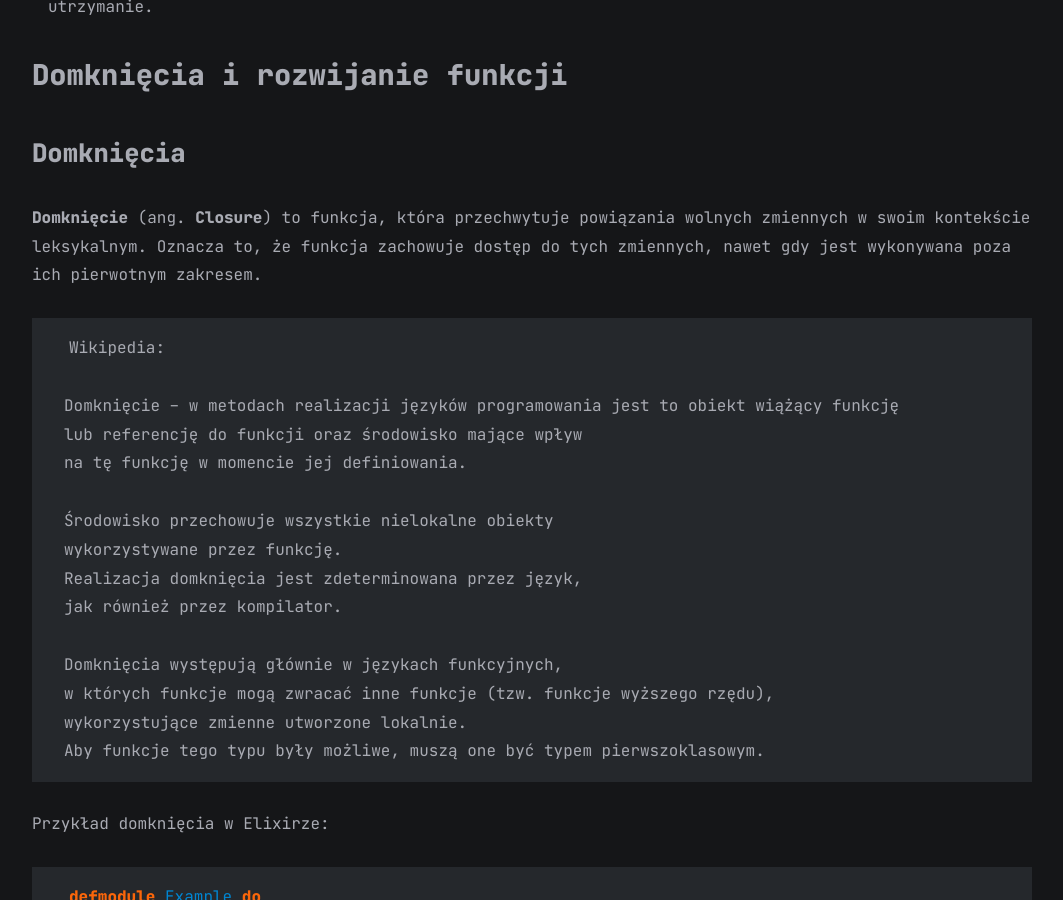
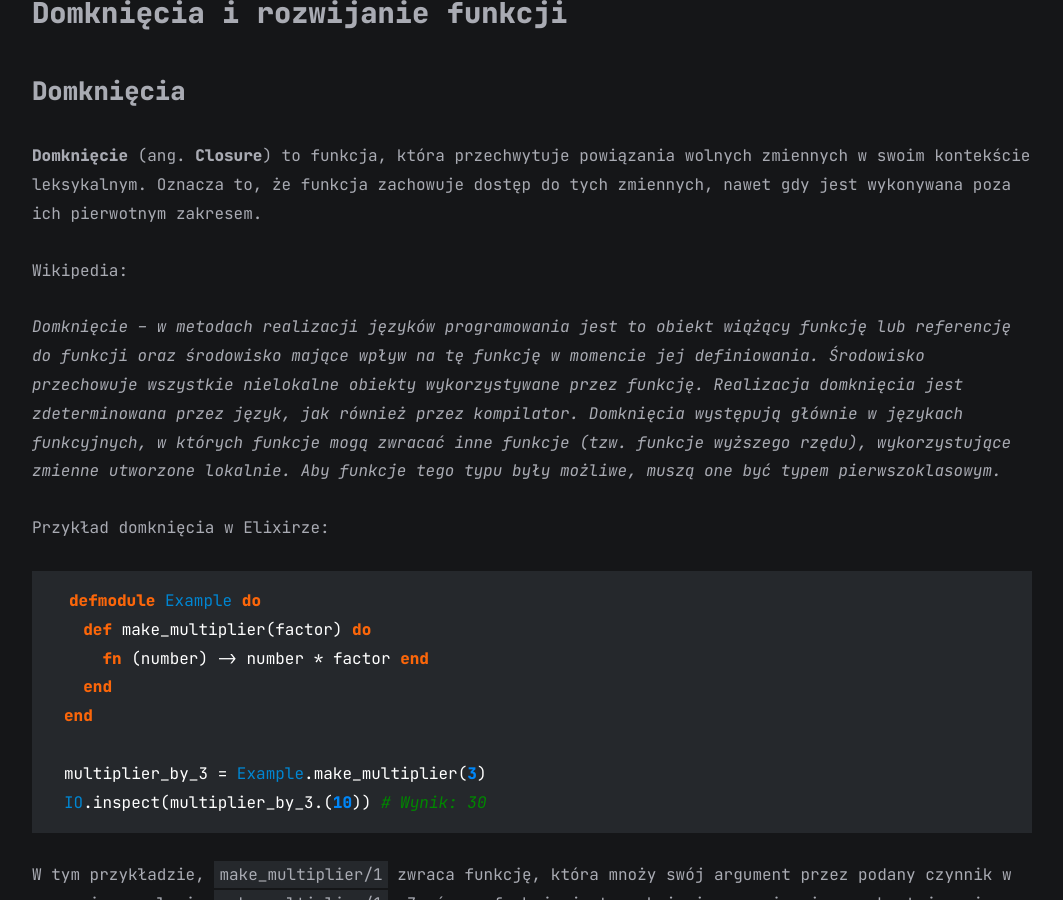
Before and after one commit to mikelogaciuk/mikelogaciuk.github.io, a Jekyll site: the page built from all_collections/_posts/2024-07-01-wstep-do-pogramowania-funkcjonalnego.md, in a window 1280 px wide and 900 px high, scrolled down 10764 px. Shown: the whole window, without its empty margins (108-1171 px from the left). Built offline with Jekyll 4.4.1, drawn with Linux system fonts in a browser that asks for light colours; some of the changed text lies outside the part shown.

Commit message:
Refactor quotes

```diff
--- a/all_collections/_posts/2024-07-01-wstep-do-pogramowania-funkcjonalnego.md
+++ b/all_collections/_posts/2024-07-01-wstep-do-pogramowania-funkcjonalnego.md
@@ -33,14 +33,9 @@ category: ["programowanie", "funkcjonalne", "elixir"]
 
 Programowanie funkcjonalne (lub funkcyjne), w skrócie FP, to paradygmat programowania, który koncentruje się na traktowaniu obliczeń jako ewaluacji funkcji matematycznych.
 
-    Wikipedia:
+Wikipedia:
 
-    Podstawą teoretyczną programowania funkcyjnego jest rachunek lambda (a dokładnie rachunek lambda z typami).
-    Został on opracowany w latach 30. XX wieku przez Alonzo Churcha.
-
-    Nazwa paradygmatu po raz pierwszy pojawiła się w pracy Johna Backusa:
-    "Can Programming Be Liberated From the von Neumann Style? A Functional Style and Its Algebra of Programs"
-    w roku 1977, dzięki której Backus dostał nagrodę Turinga, mimo że programowanie funkcyjne było znane już wcześniej.
+_Podstawą teoretyczną programowania funkcyjnego jest rachunek lambda (a dokładnie rachunek lambda z typami). Został on opracowany w latach 30. XX wieku przez Alonzo Churcha. Nazwa paradygmatu po raz pierwszy pojawiła się w pracy Johna Backusa: "Can Programming Be Liberated From the von Neumann Style? A Functional Style and Its Algebra of Programs" w roku 1977, dzięki której Backus dostał nagrodę Turinga, mimo że programowanie funkcyjne było znane już wcześniej._
 
 Popularne języki programowania funkcjonalnego to `Haskell`, `Scala`, `Clojure`, `Erlang`, `Elixir` czy `F#`.
 
@@ -283,21 +278,9 @@ Podsumowując, funkcje wyższego rzędu dają następujące korzyści:
 
 **Domknięcie** (ang. **Closure**) to funkcja, która przechwytuje powiązania wolnych zmiennych w swoim kontekście leksykalnym. Oznacza to, że funkcja zachowuje dostęp do tych zmiennych, nawet gdy jest wykonywana poza ich pierwotnym zakresem.
 
-    Wikipedia:
+Wikipedia:
 
-    Domknięcie – w metodach realizacji języków programowania jest to obiekt wiążący funkcję
-    lub referencję do funkcji oraz środowisko mające wpływ
-    na tę funkcję w momencie jej definiowania.
-
-    Środowisko przechowuje wszystkie nielokalne obiekty
-    wykorzystywane przez funkcję.
-    Realizacja domknięcia jest zdeterminowana przez język,
-    jak również przez kompilator.
-
-    Domknięcia występują głównie w językach funkcyjnych,
-    w których funkcje mogą zwracać inne funkcje (tzw. funkcje wyższego rzędu),
-    wykorzystujące zmienne utworzone lokalnie.
-    Aby funkcje tego typu były możliwe, muszą one być typem pierwszoklasowym.
+_Domknięcie – w metodach realizacji języków programowania jest to obiekt wiążący funkcję lub referencję do funkcji oraz środowisko mające wpływ na tę funkcję w momencie jej definiowania. Środowisko przechowuje wszystkie nielokalne obiekty wykorzystywane przez funkcję. Realizacja domknięcia jest zdeterminowana przez język, jak również przez kompilator. Domknięcia występują głównie w językach funkcyjnych, w których funkcje mogą zwracać inne funkcje (tzw. funkcje wyższego rzędu), wykorzystujące zmienne utworzone lokalnie. Aby funkcje tego typu były możliwe, muszą one być typem pierwszoklasowym._
 
 Przykład domknięcia w Elixirze:
 
```
